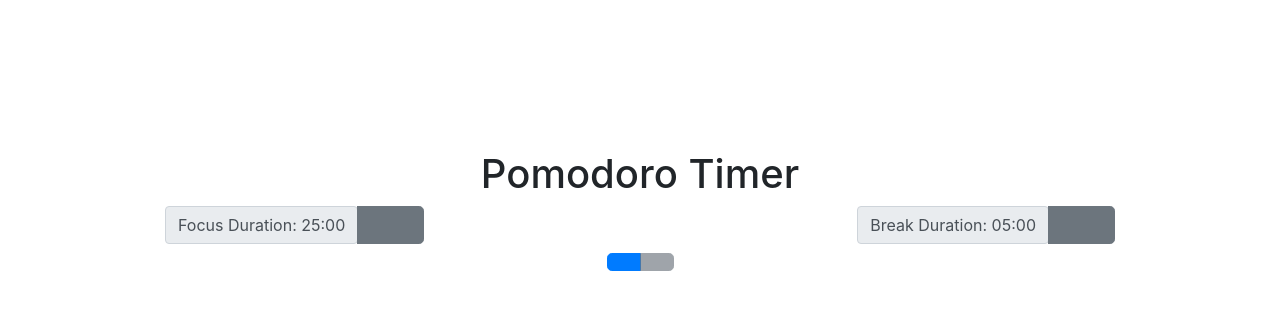
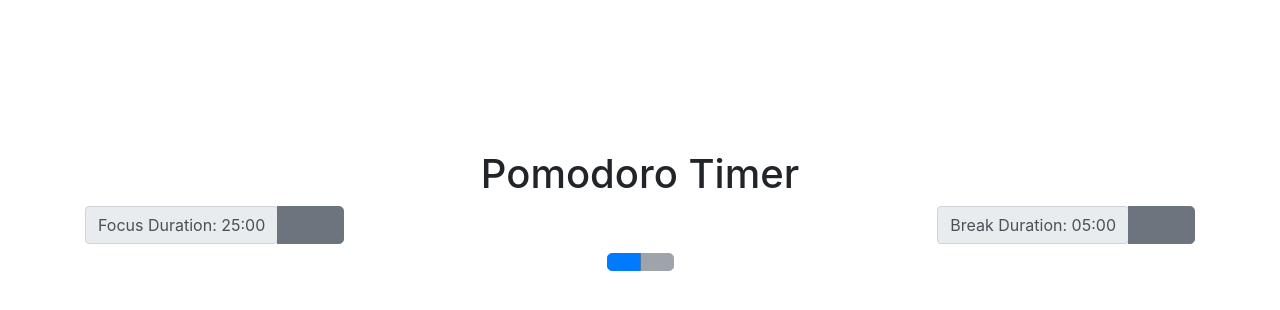
Before and after one commit to ericrossbernstein/pomodoro-timer, a React (Create React App) app: page / in a window 1280 px wide. Shown: the top 310 px of the page. Built offline with nearby package versions, Linux system fonts and the light colour scheme; a web font is replaced by a local one.

Commit message:
Updated margins

```diff
--- a/src/App.css
+++ b/src/App.css
@@ -2,6 +2,6 @@
   text-align: center;
 }
 
-body {
-  margin: 150px;
+h1 {
+  margin-top: 150px;
 }
```
